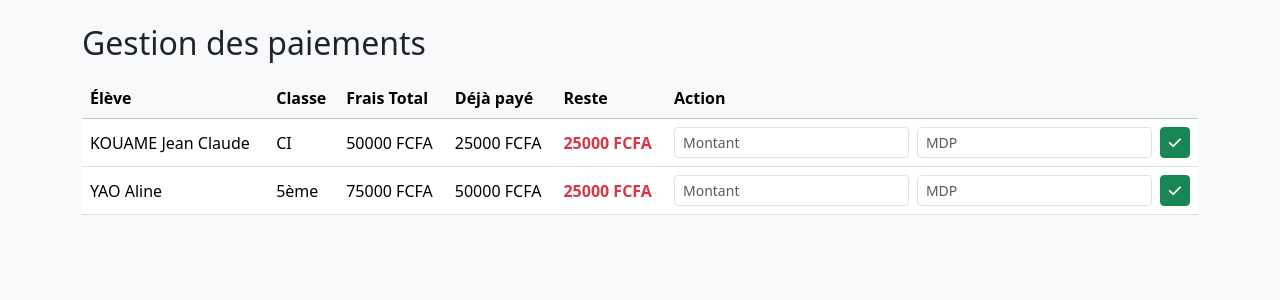
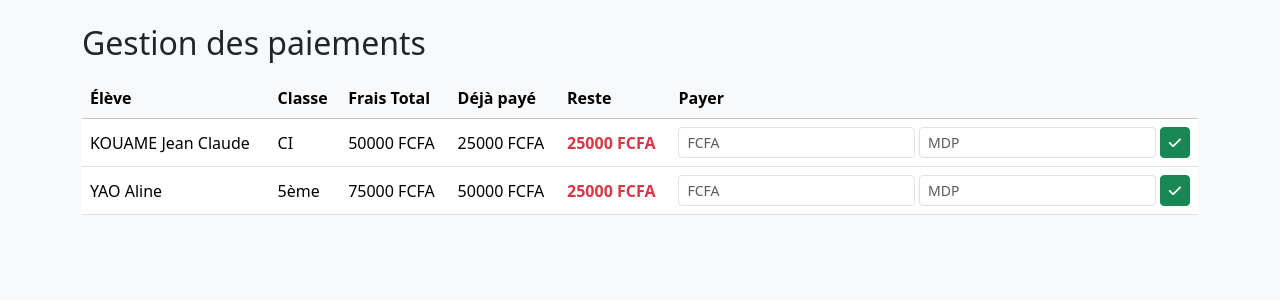
Before and after one commit to appolinair2355/Mont-sion, a Flask app: page /scolarite in a window 1280 px wide. Shown: the part 56-356 px from the top of the page. Run offline with Flask 3, Linux system fonts and the light colour scheme.

Commit message:
Update scolarite.html

```diff
--- a/templates/scolarite.html
+++ b/templates/scolarite.html
@@ -5,7 +5,7 @@
   <table class="table table-hover align-middle">
     <thead class="table-light">
       <tr>
-        <th>Élève</th><th>Classe</th><th>Frais Total</th><th>Déjà payé</th><th>Reste</th><th>Action</th>
+        <th>Élève</th><th>Classe</th><th>Frais Total</th><th>Déjà payé</th><th>Reste</th><th>Payer</th>
       </tr>
     </thead>
     <tbody>
@@ -14,14 +14,14 @@
         <td>{{ s.nom }} {{ s.prenoms }}</td>
         <td>{{ s.classe }}</td>
         <td>{{ s.frais_total }} FCFA</td>
-        <td>{{ s.paiements|map(attribute='montant')|sum }} FCFA</td>
-        <td class="fw-bold {% if (s.frais_total - s.paiements|map(attribute='montant')|sum) > 0 %}text-danger{% else %}text-success{% endif %}">
-          {{ s.frais_total - s.paiements|map(attribute='montant')|sum }} FCFA
+        <td>{{ s.paye }} FCFA</td>
+        <td class="fw-bold {% if s.reste > 0 %}text-danger{% else %}text-success{% endif %}">
+          {{ s.reste }} FCFA
         </td>
         <td>
-          <form method="POST" action="{{ url_for('scolarite') }}" class="d-flex gap-2">
+          <form method="POST" action="{{ url_for('scolarite') }}" class="d-flex gap-1">
             <input type="hidden" name="student_id" value="{{ s.id }}">
-            <input type="number" name="amount" min="1" class="form-control form-control-sm" placeholder="Montant" required>
+            <input type="number" name="amount" min="1" class="form-control form-control-sm" placeholder="FCFA" required>
             <input type="password" name="password" class="form-control form-control-sm" placeholder="MDP" required>
             <button class="btn btn-sm btn-success"><i class="fas fa-check"></i></button>
           </form>
```
